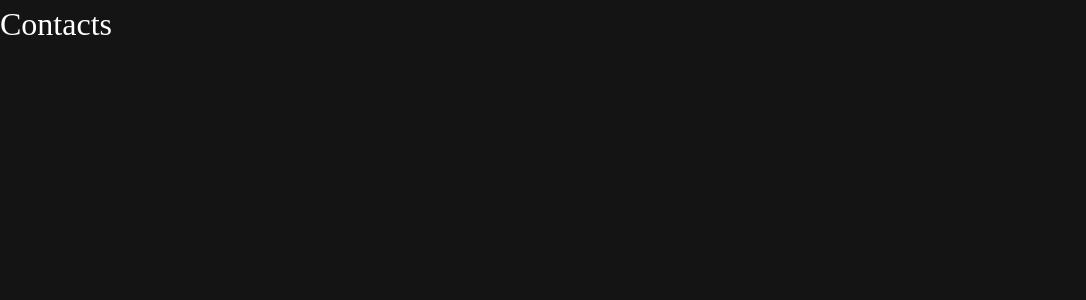
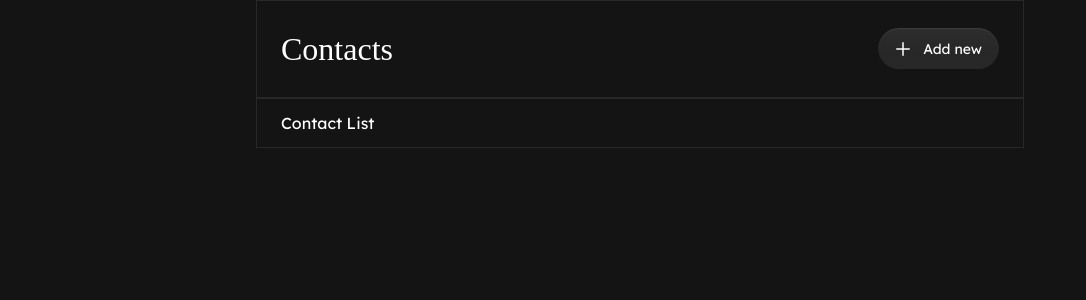
Before and after one commit to nemethricsi/ux-studio-contacts-app, a Next.js app: page / in a window 1280 px wide. Shown: the top 300 px of the page, without its empty margins (0-1086 px from the left). Built offline with nearby package versions, Linux system fonts and the light colour scheme.

Commit message:
add SpecialButton to page

```diff
--- a/app/page.tsx
+++ b/app/page.tsx
@@ -1,9 +1,20 @@
+import SpecialButton from '@/app/ui/special-button';
 import Text from '@/app/ui/text';
 
 export default function Home() {
   return (
     <>
-      <Text variant="h1">Contacts</Text>
+      <header className="mx-auto flex max-w-[768px] items-center justify-between border border-grey-60 p-6">
+        <Text variant="h1">Contacts</Text>
+        <Actions />
+      </header>
+      <main className="mx-auto max-w-[768px] border border-grey-60 px-6 py-3">
+        <Text variant="h3">Contact List</Text>
+      </main>
     </>
   );
 }
+
+const Actions = () => {
+  return <SpecialButton label="Add new" />;
+};
```
